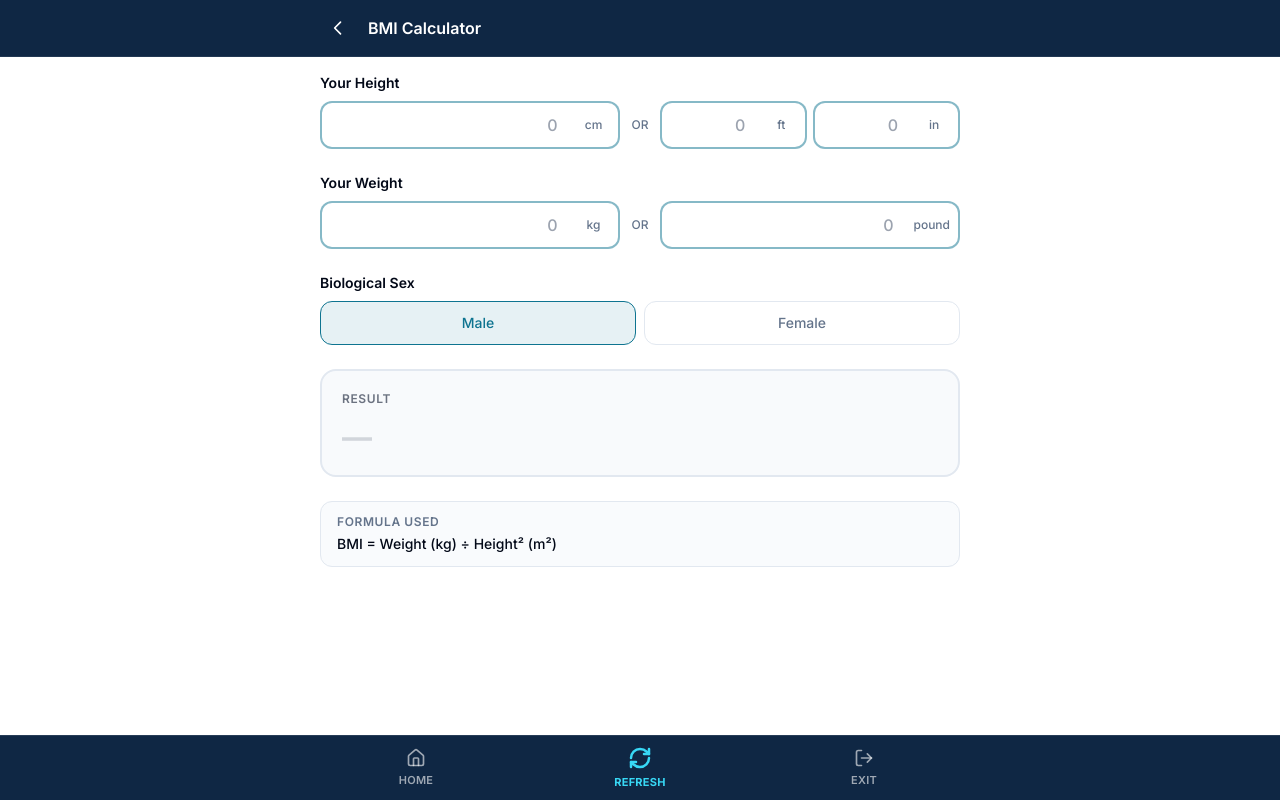
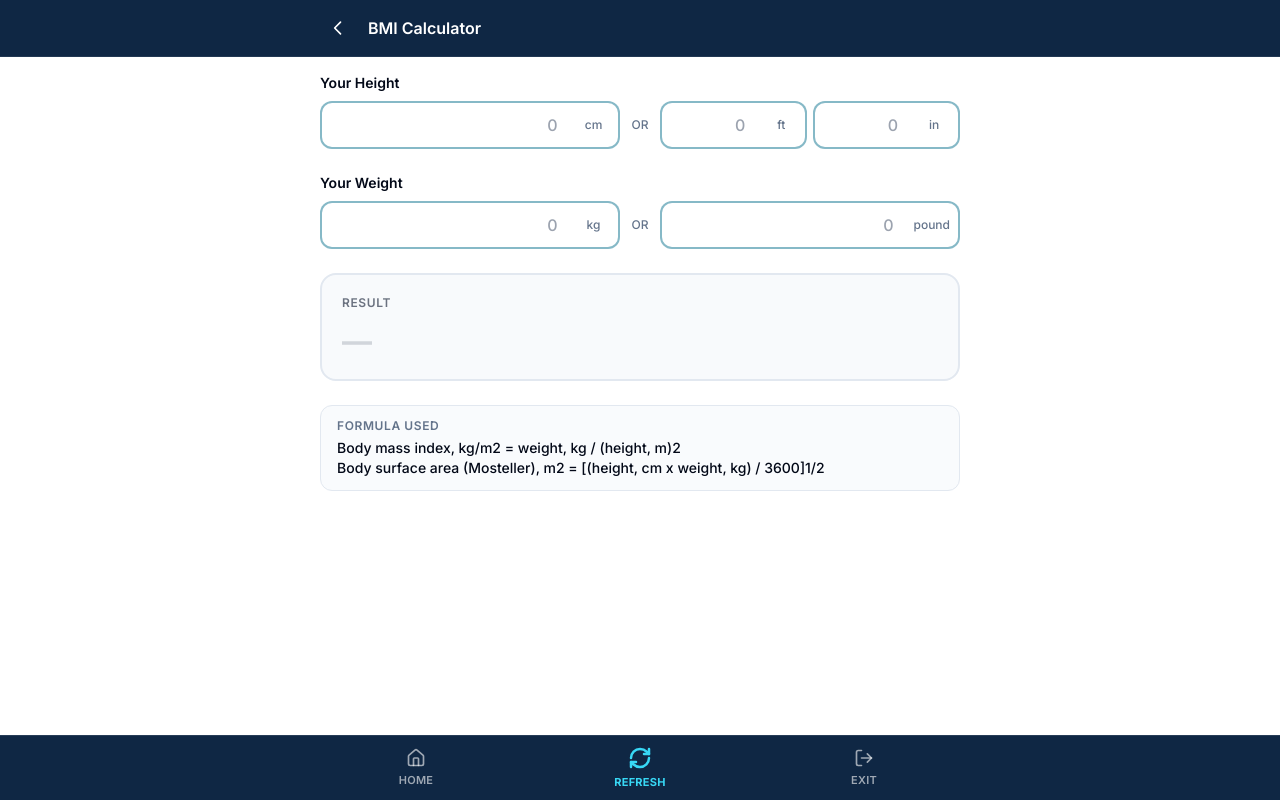
Before and after one commit to Muhammad-AIUB/medcalculator, a Next.js app in the folder frontend/: page /calculators/bmi in a window 1280 px wide. Built offline with nearby package versions, Linux system fonts and the light colour scheme.

Commit message:
Refactor BMI calculator: update title, description, and tags; add body surface area calculation; remove sex input; adjust formula and results
Refactor BMI calculator: update title, description, and tags; add body surface area calculation; remove sex input; adjust formula and results

```diff
--- a/frontend/src/app/calculators/[id]/page-client.tsx
+++ b/frontend/src/app/calculators/[id]/page-client.tsx
@@ -26,6 +26,8 @@ const FORM_MAP: Record<string, React.ComponentType<any>> = {
   vasopressor: VasopressorForm,
   tsat: TsatForm,
 };
+
+const BMI_FORMULA = 'Body mass index, kg/m2 = weight, kg / (height, m)2\nBody surface area (Mosteller), m2 = [(height, cm x weight, kg) / 3600]1/2';
 
 const FORMULA_MAP: Record<string, string> = {
   bmi:          'BMI = Weight (kg) ÷ Height² (m²)',
@@ -148,7 +150,7 @@ export function CalculatorPageClient({ id }: Props) {
             Formula Used
           </p>
           <p className="text-sm font-medium text-foreground whitespace-pre-line">
-            {FORMULA_MAP[id] ?? result?.formulaUsed ?? '—'}
+            {id === 'bmi' ? (result?.formulaUsed ?? BMI_FORMULA) : (result?.formulaUsed ?? FORMULA_MAP[id] ?? '—')}
           </p>
         </div>
 
--- a/frontend/src/components/calculators/bmi-form.tsx
+++ b/frontend/src/components/calculators/bmi-form.tsx
@@ -1,8 +1,8 @@
 'use client';
 import React, { useState, useMemo, useCallback, useEffect, useRef } from 'react';
-import { cn } from '@/lib/utils';
 import { calculateBMI } from '@/lib/calculators/bmi';
 import { FieldRow, NumInput, OrDivider, fmt } from './shared-ui';
+
 interface BmiFormProps {
   onResult: (result: any) => void;
 }
@@ -13,7 +13,6 @@ export function BmiForm({ onResult }: BmiFormProps) {
   const [inStr, setInStr] = useState('');
   const [kgStr, setKgStr] = useState('');
   const [lbStr, setLbStr] = useState('');
-  const [sex, setSex] = useState<'male' | 'female'>('male');
 
   const heightCm = useMemo(() => parseFloat(cmStr) || 0, [cmStr]);
   const weightKg = useMemo(() => parseFloat(kgStr) || 0, [kgStr]);
@@ -27,7 +26,10 @@ export function BmiForm({ onResult }: BmiFormProps) {
       const inches = totalIn - ft * 12;
       setFtStr(ft.toString());
       setInStr(fmt(inches, 1));
-    } else { setFtStr(''); setInStr(''); }
+    } else {
+      setFtStr('');
+      setInStr('');
+    }
   }, []);
 
   const syncFtIn = useCallback((ft: string, inches: string) => {
@@ -37,8 +39,15 @@ export function BmiForm({ onResult }: BmiFormProps) {
     setCmStr(cm);
   }, []);
 
-  const onFtChange = useCallback((v: string) => { setFtStr(v); syncFtIn(v, inStr); }, [inStr, syncFtIn]);
-  const onInChange = useCallback((v: string) => { setInStr(v); syncFtIn(ftStr, v); }, [ftStr, syncFtIn]);
+  const onFtChange = useCallback((v: string) => {
+    setFtStr(v);
+    syncFtIn(v, inStr);
+  }, [inStr, syncFtIn]);
+
+  const onInChange = useCallback((v: string) => {
+    setInStr(v);
+    syncFtIn(ftStr, v);
+  }, [ftStr, syncFtIn]);
 
   const onKgChange = useCallback((v: string) => {
     setKgStr(v);
@@ -63,26 +72,30 @@ export function BmiForm({ onResult }: BmiFormProps) {
 
   useEffect(() => {
     if (!canSave) return;
-    const raw = calculateBMI({ heightCm, weightKg, sex });
+    const raw = calculateBMI({ heightCm, weightKg });
     const severity = raw.severity as any;
     onResultRef.current({
       outputs: [
-        { id: 'bmi', label: 'BMI', value: raw.score ?? 0, unit: 'kg/m²',
-          interpretation: { text: raw.interpretation, severity, classification: raw.label } },
+        {
+          id: 'bmi',
+          label: 'BMI',
+          value: raw.score ?? 0,
+          unit: 'kg/m2',
+          interpretation: { text: raw.interpretation, severity, classification: raw.label },
+        },
         ...(raw.subResults?.map((sr, i) => ({
-          id: `sub-${i}`, label: sr.label, value: sr.value, unit: sr.unit,
+          id: `sub-${i}`,
+          label: sr.label,
+          value: sr.value,
+          unit: sr.unit,
           interpretation: { text: String(sr.value), severity: (sr.severity ?? 'neutral') as any },
         })) ?? []),
       ],
-      inputs: { heightCm, weightKg, sex },
+      inputs: { heightCm, weightKg },
       references: raw.references,
-      formulaUsed: 'WHO BMI',
+      formulaUsed: raw.formula,
     });
-  }, [heightCm, weightKg, sex, canSave]);
-
-  const clearAll = () => {
-    setCmStr(''); setFtStr(''); setInStr(''); setKgStr(''); setLbStr('');
-  };
+  }, [heightCm, weightKg, canSave]);
 
   return (
     <div className="space-y-6">
@@ -97,7 +110,7 @@ export function BmiForm({ onResult }: BmiFormProps) {
         </div>
         {heightInvalid && (
           <p className="text-xs font-medium text-red-600 mt-1">
-            ⚠ Height should be between 50–300 cm (1.5–9.8 ft)
+            Height should be between 50-300 cm (1.5-9.8 ft)
           </p>
         )}
       </FieldRow>
@@ -110,24 +123,10 @@ export function BmiForm({ onResult }: BmiFormProps) {
         </div>
         {weightInvalid && (
           <p className="text-xs font-medium text-red-600 mt-1">
-            ⚠ Weight should be between 1–500 kg
+            Weight should be between 1-500 kg
           </p>
         )}
       </FieldRow>
-
-      <FieldRow label="Biological Sex">
-        <div className="grid grid-cols-2 gap-2">
-          {(['male', 'female'] as const).map((s) => (
-            <button key={s} type="button" onClick={() => { setSex(s); }}
-              className={cn('h-11 rounded-lg border text-sm font-medium transition-all',
-                sex === s ? 'border-[#0E7490] bg-[#0E7490]/10 text-[#0E7490] dark:bg-[#0E7490]/20 dark:text-cyan-300'
-                  : 'border-border bg-background text-muted-foreground hover:border-muted-foreground')}>
-              {s === 'male' ? 'Male' : 'Female'}
-            </button>
-          ))}
-        </div>
-      </FieldRow>
-
     </div>
   );
 }
--- a/frontend/src/lib/calculators/bmi.ts
+++ b/frontend/src/lib/calculators/bmi.ts
@@ -4,7 +4,6 @@ import { MedicalUnitConverter } from '@/lib/conversion/converter'
 interface BMIInput {
   heightCm: number
   weightKg: number
-  sex?: 'male' | 'female'
 }
 
 function getBMICategory(bmi: number): {
@@ -12,14 +11,14 @@ function getBMICategory(bmi: number): {
   severity: 'success' | 'warning' | 'danger'
   description: string
 } {
-  if (bmi < 16) return { label: 'Severe Underweight', severity: 'danger', description: 'Severe malnutrition risk — immediate nutritional support needed' }
+  if (bmi < 16) return { label: 'Severe Underweight', severity: 'danger', description: 'Severe malnutrition risk - immediate nutritional support needed' }
   if (bmi < 17) return { label: 'Moderate Underweight', severity: 'danger', description: 'Moderate malnutrition risk' }
   if (bmi < 18.5) return { label: 'Mild Underweight', severity: 'warning', description: 'Below normal weight range' }
-  if (bmi < 25) return { label: 'Normal Weight', severity: 'success', description: 'Healthy BMI range (WHO 18.5–24.9)' }
-  if (bmi < 30) return { label: 'Overweight', severity: 'warning', description: 'Above normal weight range — lifestyle modification recommended' }
-  if (bmi < 35) return { label: 'Obesity Class I', severity: 'warning', description: 'Obesity — medical assessment recommended' }
-  if (bmi < 40) return { label: 'Obesity Class II', severity: 'danger', description: 'Severe obesity — comprehensive management required' }
-  return { label: 'Obesity Class III', severity: 'danger', description: 'Morbid obesity — bariatric evaluation recommended' }
+  if (bmi < 25) return { label: 'Normal Weight', severity: 'success', description: 'Healthy BMI range (WHO 18.5-24.9)' }
+  if (bmi < 30) return { label: 'Overweight', severity: 'warning', description: 'Above normal weight range - lifestyle modification recommended' }
+  if (bmi < 35) return { label: 'Obesity Class I', severity: 'warning', description: 'Obesity - medical assessment recommended' }
+  if (bmi < 40) return { label: 'Obesity Class II', severity: 'danger', description: 'Severe obesity - comprehensive management required' }
+  return { label: 'Obesity Class III', severity: 'danger', description: 'Morbid obesity - bariatric evaluation recommended' }
 }
 
 export function calculateBMI(input: BMIInput): CalculationResult {
@@ -36,21 +35,8 @@ export function calculateBMI(input: BMIInput): CalculationResult {
   }
 
   const bmi = MedicalUnitConverter.round(input.weightKg / (heightM * heightM), 1)
+  const bsa = MedicalUnitConverter.round(Math.sqrt((input.heightCm * input.weightKg) / 3600), 2)
   const category = getBMICategory(bmi)
-
-  // Ideal Body Weight (Devine formula)
-  let ibw: number
-  if (input.sex === 'female') {
-    ibw = 45.5 + 2.3 * ((input.heightCm / 2.54) - 60)
-  } else {
-    // Default to male formula
-    ibw = 50 + 2.3 * ((input.heightCm / 2.54) - 60)
-  }
-  ibw = Math.max(ibw, 30) // safety floor
-
-  // Adjusted Body Weight (for obesity, when actual > 1.2 × IBW)
-  const abw = ibw + 0.4 * (input.weightKg - ibw)
-  const useABW = input.weightKg > 1.2 * ibw
 
   const weightLb = MedicalUnitConverter.round(input.weightKg * 2.20462, 1)
   const heightIn = MedicalUnitConverter.round(input.heightCm / 2.54, 1)
@@ -60,32 +46,30 @@ export function calculateBMI(input: BMIInput): CalculationResult {
   return {
     calculatorId: 'bmi',
     score: bmi,
-    unit: 'kg/m²',
+    unit: 'kg/m2',
     severity: category.severity,
     label: category.label,
     interpretation: category.description,
     details: [
-      { label: 'BMI', value: bmi, unit: 'kg/m²' },
+      { label: 'BMI', value: bmi, unit: 'kg/m2' },
+      { label: 'Body Surface Area', value: bsa, unit: 'm2' },
       { label: 'Height', value: `${heightFt}'${heightInRemainder}"` },
       { label: 'Height (cm)', value: input.heightCm, unit: 'cm' },
       { label: 'Weight (kg)', value: input.weightKg, unit: 'kg' },
       { label: 'Weight (lb)', value: weightLb, unit: 'lb' },
-      { label: 'IBW (Devine)', value: MedicalUnitConverter.round(ibw, 1), unit: 'kg' },
-      ...(useABW ? [{ label: 'ABW (40% rule)', value: MedicalUnitConverter.round(abw, 1), unit: 'kg' }] : []),
     ],
     subResults: [
       { label: 'WHO Category', value: category.label, severity: category.severity },
       {
-        label: 'Dosing Weight',
-        value: useABW
-          ? `ABW ${MedicalUnitConverter.round(abw, 1)} kg (obesity adjustment)`
-          : `IBW ${MedicalUnitConverter.round(ibw, 1)} kg`,
-        severity: useABW ? 'warning' : 'success',
-        interpretation: 'Use for drug dose calculations in obesity',
+        label: 'Body Surface Area',
+        value: bsa,
+        unit: 'm2',
+        severity: 'neutral',
+        interpretation: 'Mosteller formula',
       },
     ],
-    formula: 'BMI = weight(kg) / height(m)²\nIBW (Devine): Male = 50 + 2.3×(height_in − 60); Female = 45.5 + 2.3×(height_in − 60)\nABW = IBW + 0.4×(TBW − IBW)',
-    references: ['WHO Expert Committee. Physical status. 1995', 'Devine BJ. Drug Intell Clin Pharm. 1974'],
+    formula: 'Body mass index, kg/m2 = weight, kg / (height, m)2\nBody surface area (Mosteller), m2 = [(height, cm x weight, kg) / 3600]1/2',
+    references: ['WHO Expert Committee. Physical status. 1995', 'Mosteller RD. N Engl J Med. 1987'],
     timestamp: new Date().toISOString(),
   }
 }
--- a/frontend/src/lib/calculators/calculator-registry.ts
+++ b/frontend/src/lib/calculators/calculator-registry.ts
@@ -194,12 +194,12 @@ export const CALCULATORS: Calculator[] = [
     shortTitle: 'BMI',
     emoji: '⚖️',
     description:
-      'Body Mass Index with WHO classification, Ideal Body Weight (Devine), and Adjusted Body Weight',
+      'Body Mass Index with WHO classification and body surface area by the Mosteller formula',
     category: 'nutrition',
     icon: 'Scale',
     color: 'text-emerald-600',
     bgColor: 'bg-emerald-50 dark:bg-emerald-950',
-    tags: ['BMI', 'obesity', 'weight', 'nutrition', 'IBW'],
+    tags: ['BMI', 'BSA', 'Mosteller', 'obesity', 'weight', 'nutrition'],
     inputs: [
       {
         id: 'height',
@@ -236,7 +236,7 @@ export const CALCULATORS: Calculator[] = [
       }
       let weightKg = Number(inputs.weight ?? 0)
       if (inputs.weightUnit === 'lb') weightKg = weightKg * 0.453592
-      return calculateBMI({ heightCm, weightKg, sex: inputs.sex as 'male' | 'female' | undefined })
+      return calculateBMI({ heightCm, weightKg })
     },
   },
   {
```
Also changed, not shown: frontend/src/app/page.tsx (+5 -4 lines), 1 other file (tests, documents, lock files or other folders).
